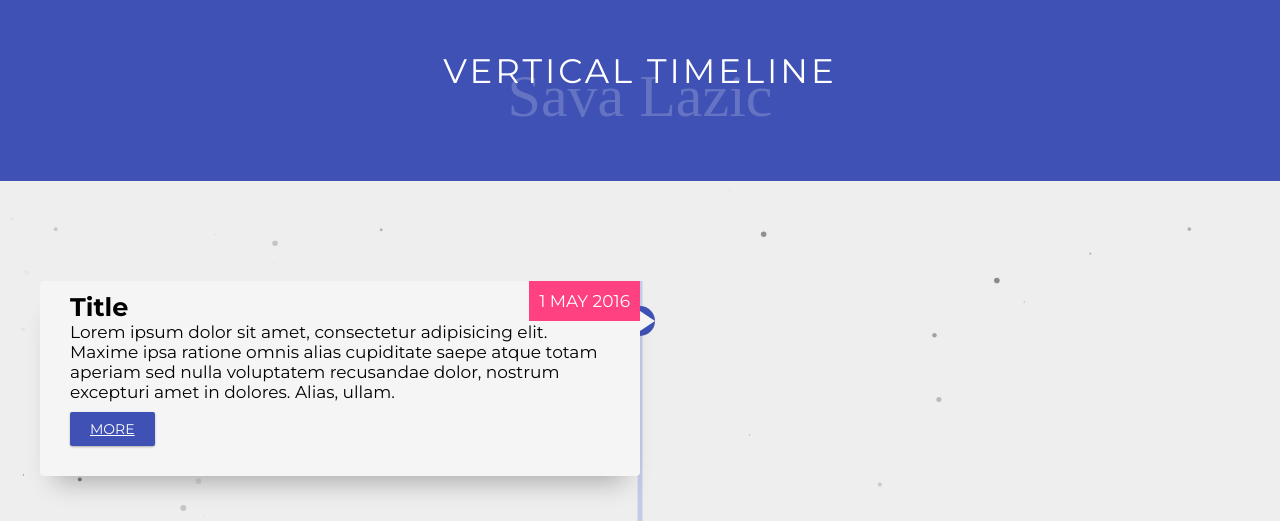
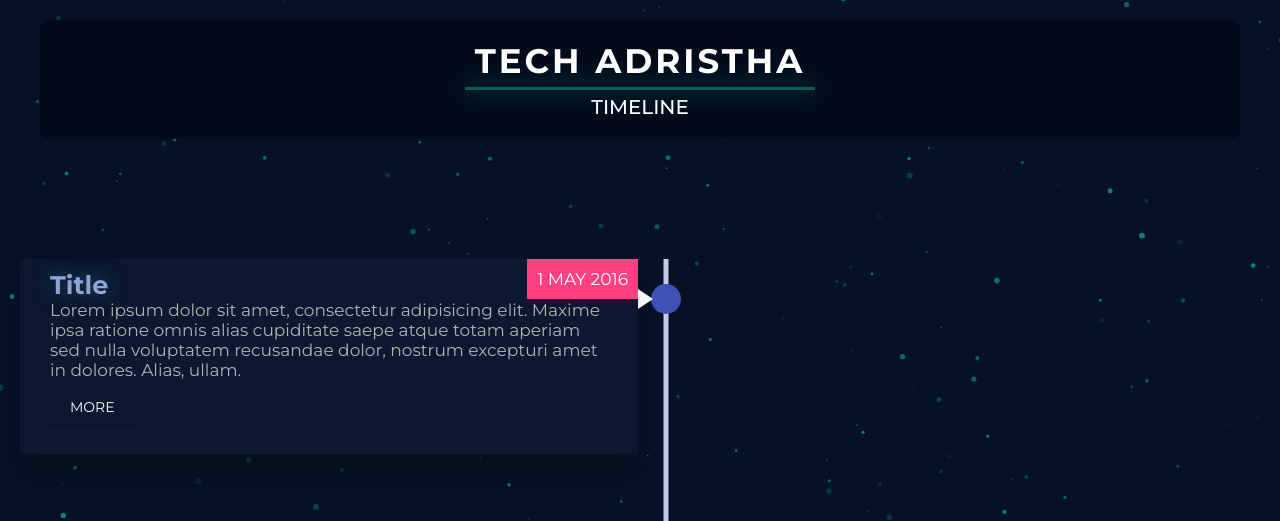
Before and after one commit to pujara0999/TechAdrishta, a PHP site: page / in a window 1280 px wide. Shown: the top 521 px of the page. Run offline with PHP 8.4, Linux system fonts and the light colour scheme.

Commit message:
Timeline Structure Ready

```diff
--- a/index.html
+++ b/index.html
@@ -4,7 +4,7 @@
 <head>
   <meta charset="UTF-8">
   <meta name="viewport" content="width=device-width, initial-scale=1.0">
-  <title>Tech Adristha</title>
+  <title>Tech Adristha | Timeline</title>
   <link rel="stylesheet" href="styles/styles.css">
 </head>
 
@@ -13,8 +13,9 @@
 
   <header>
     <div class="container text-center">
-      <h1>Vertical Timeline</h1>
-      <p>Sava Lazic</p>
+      <h1>Tech Adristha</h1>
+      <div class="line"></div>
+      <h3>TIMELINE</h3>
     </div>
   </header>
 
@@ -142,14 +143,14 @@
     particlesJS("particles-js", {
       "particles": {
         "number": {
-          "value": 40,
+          "value": 180,
           "density": {
             "enable": true,
             "value_area": 500
           }
         },
         "color": {
-          "value": "#000000"
+          "value": "#0BF9C0"
         },
         "shape": {
           "type": "circle",
--- a/styles/styles.css
+++ b/styles/styles.css
@@ -15,7 +15,7 @@ body {
 	font-family: 'Montserrat', sans-serif;
 	font-size: 17px;
 	font-weight: 400;
-	background-color: #eee;
+	background-color: #061125;
 }
 
 header, section {
@@ -27,18 +27,20 @@ header, section {
 }
 
 section {
-	padding: 100px 40px;
+	padding: 100px 20px;
 }
 
 header {
 	background: #3f51b5;
 	color: #fff;
-	padding: 50px 0;
+	margin: 20px 40px;
+	padding: 20px 0;
 	display: flex;
 	flex-wrap: wrap;
 	flex-direction: column;
 	align-items: center;
-
+	border-radius: 10px;
+	background-color: #030B1B;
 }
 
 header .text-center {
@@ -49,17 +51,31 @@ h1 {
 	font-size: 200%;
 	text-transform: uppercase;
 	letter-spacing: 3px;
-	font-weight: 400;
+	font-weight: 700;
+	display: flex;
+	justify-content: space-around;
 }
 
-header p {
-	font-family: 'Allura';
-	color: rgba(255, 255, 255, .2);
+header h3 {
+	color: #fff;
 	margin-bottom: 0;
-	font-size: 60px;
-	margin-top: -30px;
+	margin-top: 0px;
+	font-weight: 500;
+	text-transform: capitalize;
 	display: flex;
 	justify-content: space-around;
+}
+
+header .line {
+	height: 3px;
+	width: 350px;
+	margin: 5px;
+	display: flex;
+	flex-wrap: wrap;
+	flex-direction: row;
+	justify-content: space-around;
+	background: rgba(0,255,199,.35);
+	box-shadow: 0 0 25px 1px rgba(0,255,199,.35);
 }
 
 #particles-js {
@@ -90,7 +106,7 @@ header p {
 	width: 5px;
 	height: 95%;
 	position: absolute;
-	left: 50%;
+	left: 52%;
 	transform: translateX(-50%);
 }
 
@@ -132,7 +148,7 @@ header p {
 	width: 45%;
 	padding: 10px 30px;
 	border-radius: 4px;
-	background: #f5f5f5;
+	background: #0B182F;
 	box-shadow: 0 20px 25px -15px rgba(0, 0, 0, .3);
 }
 
@@ -154,16 +170,17 @@ header p {
 	background: #3f51b5;
 	border-radius: 50%;
 	position: absolute;
-	left: 50%;
+	left: 52%;
 	margin-top: 25px;
 	margin-left: -15px;
 }
 
 a {
-	background: #3f51b5;
+	background: #0B182F;
 	color: #fff;
 	padding: 8px 20px;
 	text-transform: uppercase;
+	text-decoration: none;
 	font-size: 14px;
 	margin-bottom: 20px;
 	margin-top: 10px;
@@ -175,7 +192,7 @@ a {
 a:hover,
 a:active,
 a:focus {
-	background: #32408f;
+	background: rgba(0,255,199,.35);
 	color: #fff;
 	text-decoration: none;
 }
@@ -204,13 +221,24 @@ a:focus {
 }
 
 .timeline-img-header h2 {
-	color: #fff;
+	color:#8ba6d6;
+	text-shadow: 0 0 20px rgba(98,131,191,.52);
 	position: absolute;
 	bottom: 5px;
 	left: 20px;
 }
 
+.timeline-content h2 {
+	color:#8ba6d6;
+	text-shadow: 0 0 20px rgba(98,131,191,.52);
+}
+
+.timeline-item p {
+	color: #afb1b4;
+}
+
 blockquote {
+
 	margin-top: 30px;
 	color: #757575;
 	border-left-color: #3f51b5;
@@ -228,6 +256,27 @@ blockquote {
 }
 
 @media screen and (max-width: 768px) {
+	header h1 {
+		font-size: 100%;
+	}
+
+	header .line {
+		width: 180px;
+
+	}
+
+	header h3 {
+		font-size: 100%;
+	}
+
+	header {
+		margin-bottom: 0;
+	}
+
+	section {
+		margin-top: -50px;
+	}
+
 	.timeline::before {
 		left: 50px;
 	}
```
